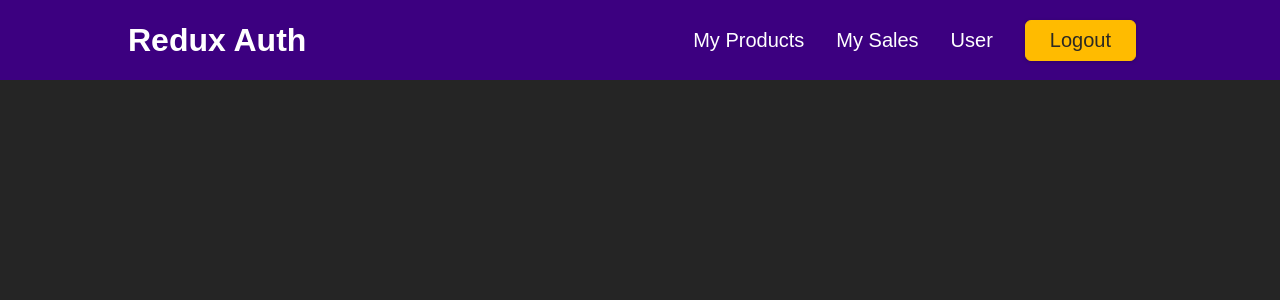
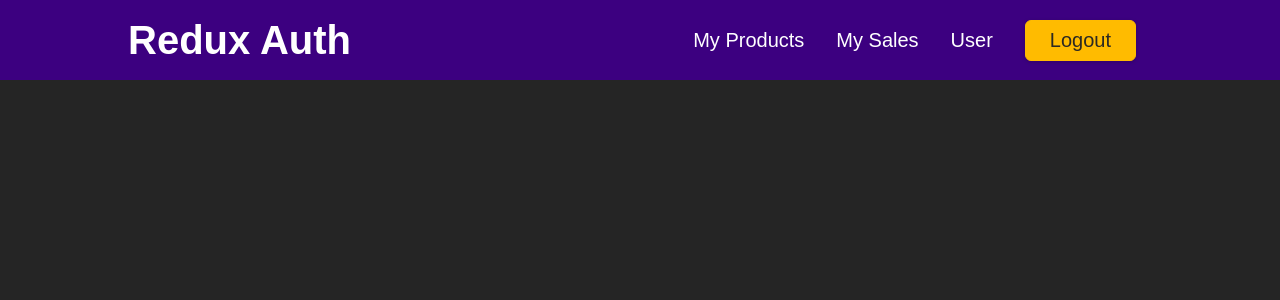
Before and after one commit to CoolShivas/005--Auth_Counter_React_Redux_ToolKit, a React (Vite) app in the folder auth_counter_react_reduxtoolkit/: page / in a window 1280 px wide. Shown: the top 300 px of the page. Built offline with nearby package versions, Linux system fonts and the light colour scheme.

Commit message:
Added the DashBoard on Icon

```diff
--- a/auth_counter_react_reduxtoolkit/src/components/header/Header.jsx
+++ b/auth_counter_react_reduxtoolkit/src/components/header/Header.jsx
@@ -4,7 +4,7 @@ import classes from './Header.module.css';
 const Header = () => {
     return (
         <header className={classes.header}>
-            <h1>Redux Auth</h1>
+            <NavLink to="/dashboard"><h1>Redux Auth</h1> </NavLink>
             <nav>
                 <ul>
                     <li>
@@ -17,9 +17,10 @@ const Header = () => {
                         <NavLink to="/userprofile"> User </NavLink>
                     </li>
                     <li>
-                        <NavLink to="/dashboard">
+                        <NavLink to="/auth">
                             <button>Logout</button>
                         </NavLink>
+
                     </li>
                 </ul>
             </nav>
```
